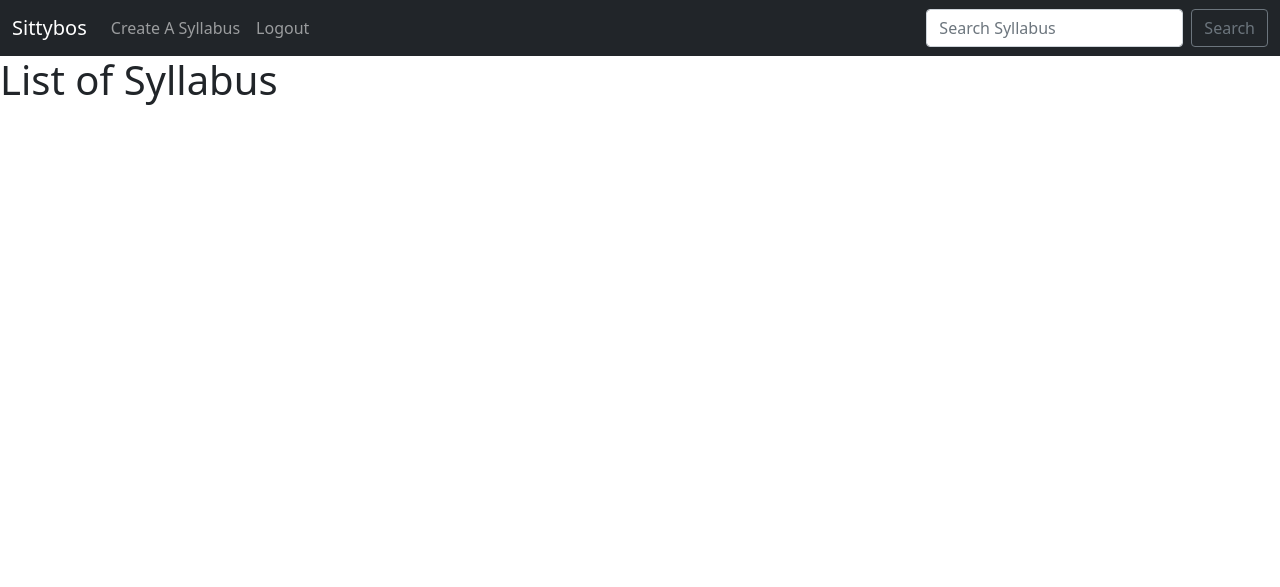
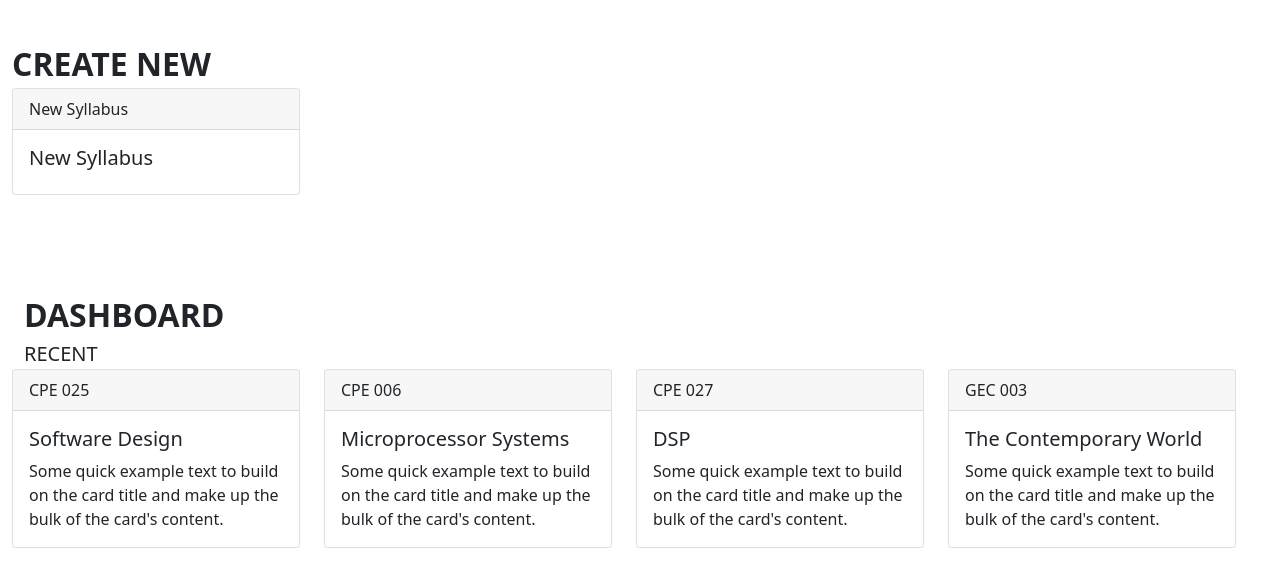
Before and after one commit to qmjdom/Team_7, a Django app: page / in a window 1280 px wide. Shown: the top 587 px of the page. Run offline with Django 4.2, Linux system fonts and the light colour scheme; a user stored in the database is signed in; data that the repository does not hold is empty.

Commit message:
updated dashboard
added create
added samples

```diff
--- a/syllabus_maker/syllabus/templates/syllabus.html
+++ b/syllabus_maker/syllabus/templates/syllabus.html
@@ -1,9 +1,64 @@
 {% extends 'base.html' %}
 
 {% block content %}
-{% include 'navbar.html' %}
 
-    <h1>List of Syllabus</h1>
+<nav class="navbar navbar-expand-lg navbar-blue bg-blue">
+<main class="mt-3 pt-3">
+  <div class="container-fluid">
+    <div class="col-md-10 fw-bold fs-2">
+      <i class="bi bi-journal-plus"></i>
+      CREATE NEW</div>
+      <div class="card text-bg-light mb-3" style="max-width: 18rem;">
+        <div class="card-header">New Syllabus</div>
+        <div class="card-body">
+          <h5 class="card-title">New Syllabus</h5>
+          <p class="card-text"></p>
+        </div>
+      </div>
+<main class="mt-5 pt-5">
+  <div class="container-fluid">
+    <div class="col-md-12 fw-bold fs-2">DASHBOARD</div>
+    <div class="col-md-12 fs-5">RECENT</div>
+  </div>
+  <div class="row">
+    <div class="col-md-3 mb-3">
+      <div class="card text-bg-dark" style="max-width: 18rem;">
+        <div class="card-header">CPE 025</div>
+        <div class="card-body">
+          <h5 class="card-title">Software Design</h5>
+          <p class="card-text">Some quick example text to build on the card title and make up the bulk of the card's content.</p>
+        </div>
+      </div>
+    </div>
+      <div class="col-md-3 mb-3">
+        <div class="card text-bg-dark" style="max-width: 18rem;">
+          <div class="card-header">CPE 006</div>
+          <div class="card-body">
+            <h5 class="card-title">Microprocessor Systems</h5>
+            <p class="card-text">Some quick example text to build on the card title and make up the bulk of the card's content.</p>
+          </div>
+        </div>
+      </div>
+        <div class="col-md-3 mb-3">
+          <div class="card text-bg-dark" style="max-width: 18rem;">
+            <div class="card-header">CPE 027</div>
+            <div class="card-body">
+              <h5 class="card-title">DSP</h5>
+              <p class="card-text">Some quick example text to build on the card title and make up the bulk of the card's content.</p>
+            </div>
+          </div>
+        </div>
+          <div class="col-md-3 mb-3">
+            <div class="card text-bg-dark" style="max-width: 18rem;">
+              <div class="card-header">GEC 003</div>
+              <div class="card-body">
+                <h5 class="card-title">The Contemporary World</h5>
+                <p class="card-text">Some quick example text to build on the card title and make up the bulk of the card's content.</p>
+              </div>
+            </div>
+          </div>
+  </div>
+</main>
     {% for details in details_list %}
       <div class="card">
         <a href="{% url 'show-syllabus' details.id %}">
@@ -21,7 +76,7 @@
           </div>
         </div>
     {% endfor %}
-
+  </main>
 
 
 {% endblock %}
```
